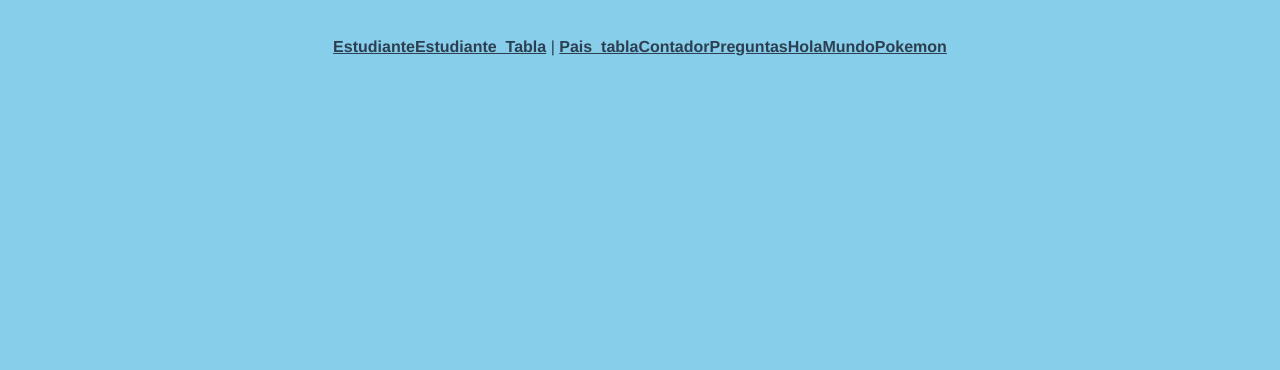
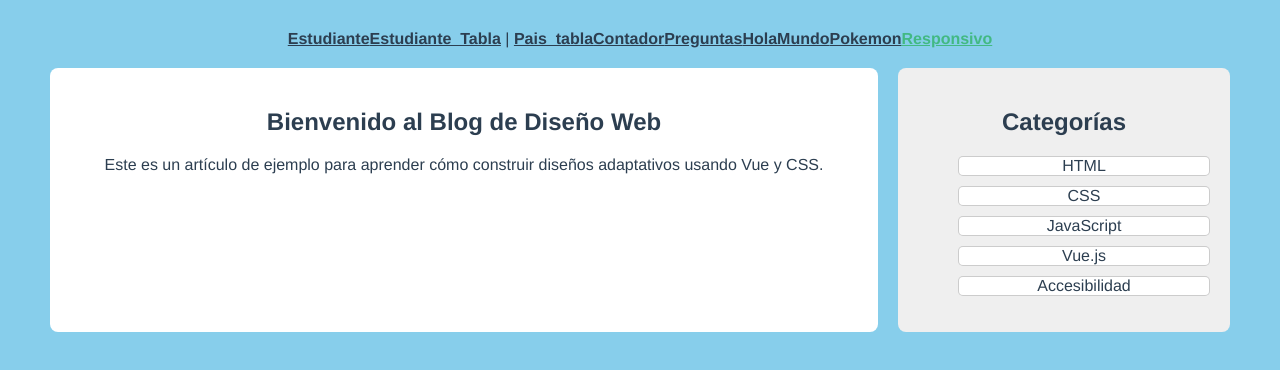
Before and after one commit to DarioVergaraOrtiz/pw_u2_p8_router_dv, a Vue app: page /responsivo in a window 1280 px wide. Shown: the top 370 px of the page. Built offline with nearby package versions, Linux system fonts and the light colour scheme.

Commit message:
Taller 27

```diff
--- /dev/null
+++ b/src/components/ComponenteResponsivo.vue
@@ -0,0 +1,69 @@
+<template>
+  <div class="layout">
+    <main class="contenido">
+      <h1>{{ titulo }}</h1>
+      <p>{{ articulo }}</p>
+    </main>
+
+    <aside class="sidebar">
+      <h2>Categorías</h2>
+      <ul>
+        <li v-for="categoria in categorias" :key="categoria">{{ categoria }}</li>
+      </ul>
+    </aside>
+  </div>
+</template>
+
+<script>
+export default {
+  name: "App",
+  data() {
+    return {
+      titulo: "Bienvenido al Blog de Diseño Web",
+      articulo:
+        "Este es un artículo de ejemplo para aprender cómo construir diseños adaptativos usando Vue y CSS.",
+      categorias: ["HTML", "CSS", "JavaScript", "Vue.js", "Accesibilidad"]
+    };
+  }
+};
+</script>
+
+<style>
+body {
+  margin: 0;
+  font-family: sans-serif;
+  background-color: #f9f9f9;
+}
+
+.layout {
+  display: flex;
+  flex-direction: row;
+  gap: 20px;
+  padding: 20px;
+}
+
+.contenido {
+  flex: 3;
+  background: white;
+  padding: 20px;
+  border-radius: 8px;
+}
+
+.sidebar {
+  flex: 1;
+  background: #efefef;
+  padding: 20px;
+  border-radius: 8px;
+   text-align: center;
+}
+
+/* Responsive */
+@media screen and (max-width: 768px) {
+  .layout {
+    flex-direction: column;
+  }
+  li{
+    width: 90%;
+  }
+}
+</style>
--- a/src/components/NavBar.vue
+++ b/src/components/NavBar.vue
@@ -7,6 +7,7 @@
     <router-link to="/pregunta">Preguntas</router-link>
     <router-link to="/holamundo">HolaMundo</router-link>
     <router-link to="/pokemon">Pokemon</router-link>
+    <router-link to="/responsivo">Responsivo</router-link>
   </div>
 </template>
 
--- a/src/router/index.js
+++ b/src/router/index.js
@@ -4,8 +4,14 @@
 import EstudianteTablaView from '../views/EstudianteTablaView.vue'
 import PaisTablaView from '../views/PaisTablaView.vue'
 import PokemonView from '../views/PokemonView.vue'
+import ResponsivoView from '../views/ResponsivoView.vue'
 
 const routes = [
+  {
+    path: '/responsivo',
+    name: 'responsivoView',
+    component: ResponsivoView
+  },
   {
     path: '/pokemon',
     name: 'pokemonView',
--- /dev/null
+++ b/src/views/ResponsivoView.vue
@@ -0,0 +1,17 @@
+<template>
+  <div>
+    <ComponenteResponsivo />
+  </div>
+</template>
+
+<script>
+import ComponenteResponsivo from "@/components/ComponenteResponsivo.vue";
+export default {
+  components: {
+    ComponenteResponsivo,
+  },
+};
+</script>
+
+<style>
+</style>
```
